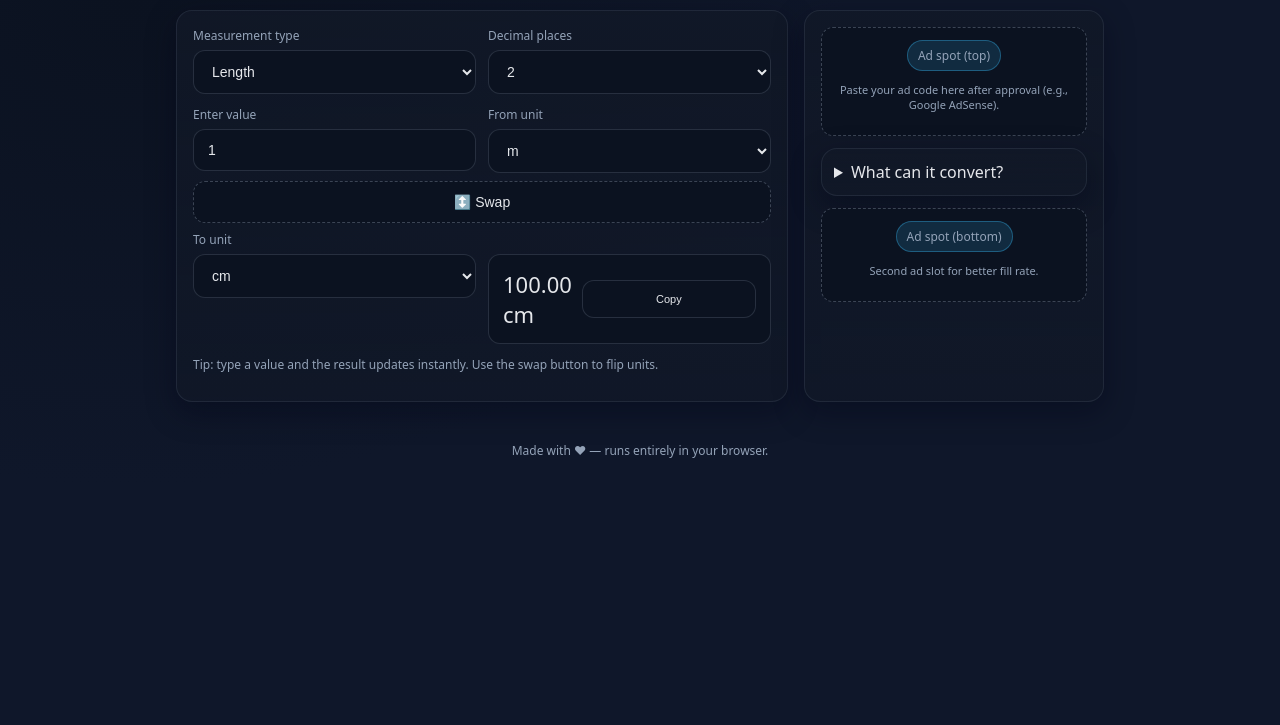
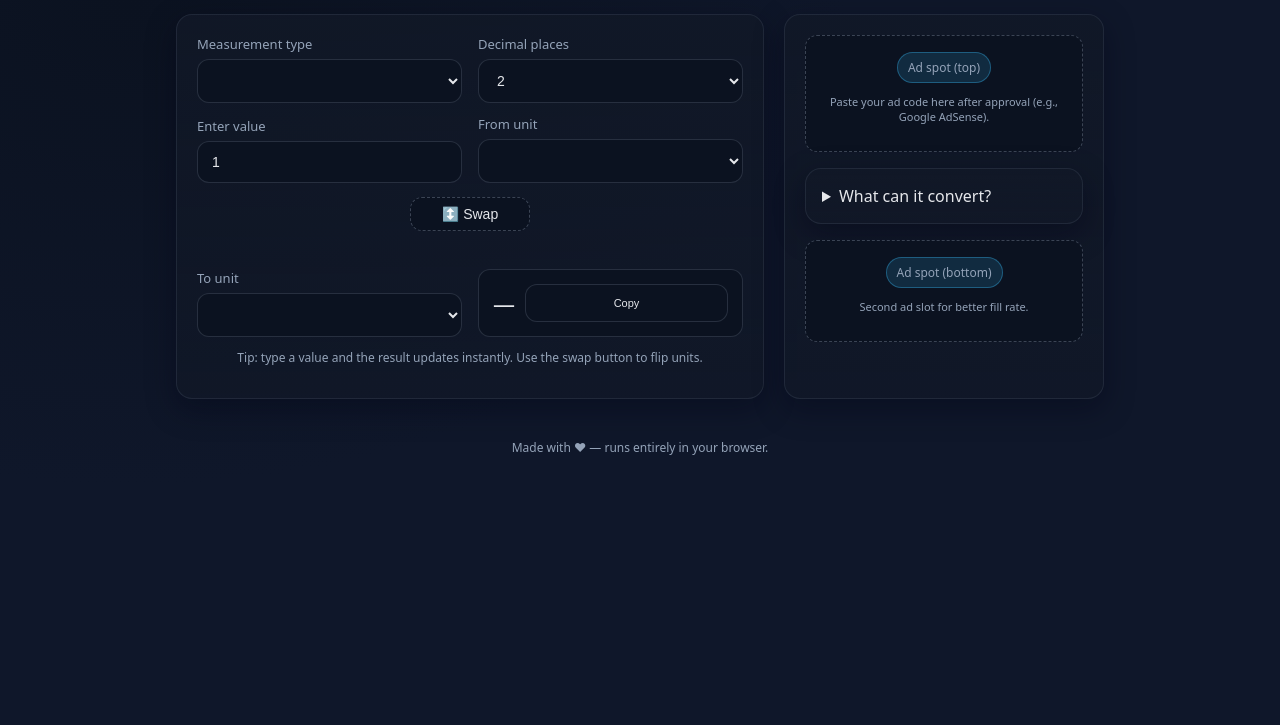
Before and after one commit to travelmania181-alt/unit---converter-, a plain HTML site: page index.html in a window 1280 px wide. Shown: the part 75-800 px from the top of the page. Drawn offline with Linux system fonts and the light colour scheme.

Commit message:
Update index.html

```diff
--- a/index.html
+++ b/index.html
@@ -6,18 +6,18 @@
   <meta name="description" content="Fast, mobile‑friendly unit converter for length, weight, temperature, area, volume, speed and time. 100% client‑side." />
   <style>
     :root{
-      --bg: #0f172a;          /* slate-900 */
-      --card: #111827;        /* gray-900 */
-      --muted: #94a3b8;       /* slate-400 */
-      --text: #e5e7eb;        /* gray-200 */
-      --accent: #22c55e;      /* green-500 */
-      --accent-2: #38bdf8;    /* sky-400 */
+      --bg: #0f172a;
+      --card: #111827;
+      --muted: #94a3b8;
+      --text: #e5e7eb;
+      --accent: #22c55e;
+      --accent-2: #38bdf8;
       --ring: rgba(56,189,248,.5);
     }
     *{box-sizing:border-box}
     html,body{height:100%}
     body{
-      margin:0; font-family: ui-sans-serif, system-ui, -apple-system, Segoe UI, Roboto, Inter, "Helvetica Neue", Arial, "Apple Color Emoji", "Segoe UI Emoji";
+      margin:0; font-family: ui-sans-serif, system-ui, -apple-system, Segoe UI, Roboto, Inter, "Helvetica Neue", Arial;
       background: radial-gradient(1200px 800px at 10% 10%, #0b1220 0%, var(--bg) 60%);
       color: var(--text);
     }
@@ -27,29 +27,30 @@
       border-bottom: 1px solid rgba(148,163,184,.1);
     }
     .wrap{max-width: 960px; margin: 0 auto; padding: 16px;}
-    .brand{display:flex; align-items:center; gap:10px}
-    .logo{width:36px;height:36px;border-radius:12px;background:linear-gradient(135deg,var(--accent),var(--accent-2));display:grid;place-items:center;color:#022c22;font-weight:800}
-    .title{font-size: clamp(18px, 2.2vw, 24px); margin:0}.grid{display:grid; gap:16px}
-@media(min-width:768px){.grid{grid-template-columns: 1fr 300px}}
+    .brand{display:flex; align-items:center; gap:10px; justify-content:center;}
+    .logo{width:40px;height:40px;border-radius:12px;background:linear-gradient(135deg,var(--accent),var(--accent-2));display:grid;place-items:center;color:#022c22;font-weight:800;font-size:20px}
+    .title{text-align:center;font-size: clamp(20px, 2.4vw, 26px); margin:0}.grid{display:grid; gap:20px}
+@media(min-width:768px){.grid{grid-template-columns: 1fr 320px}}
 
 .card{
   background: linear-gradient(180deg, rgba(17,24,39,.9), rgba(17,24,39,.7));
   border: 1px solid rgba(148,163,184,.12);
-  border-radius: 16px; padding: 16px; box-shadow: 0 10px 30px rgba(2,6,23,.4);
+  border-radius: 16px; padding: 20px; box-shadow: 0 10px 30px rgba(2,6,23,.4);
 }
-label{display:block; font-size:12px; color: var(--muted); margin-bottom:6px}
+label{display:block; font-size:13px; color: var(--muted); margin-bottom:6px; text-align:left}
 select, input[type="number"], button, .btn{
   width:100%; padding:12px 14px; border-radius:12px; border:1px solid rgba(148,163,184,.2);
   background:#0b1220; color:var(--text); outline:none; font-size:14px;
 }
 select:focus, input:focus{border-color: var(--accent-2); box-shadow: 0 0 0 4px var(--ring)}
 
-.row{display:grid; gap:12px}
+.row{display:grid; gap:16px; align-items:end}
 @media(min-width:560px){.row{grid-template-columns: 1fr 1fr}}
 
 .swap{
-  display:flex; align-items:center; justify-content:center; gap:8px; margin:8px 0;
-  border:1px dashed rgba(148,163,184,.35); background:#0b1220; cursor:pointer
+  display:flex; align-items:center; justify-content:center; gap:8px; margin:14px auto;
+  border:1px dashed rgba(148,163,184,.35); background:#0b1220; cursor:pointer;
+  width:120px; border-radius:12px; padding:8px 0;
 }
 
 .result{
@@ -58,8 +59,8 @@ select:focus, input:focus{border-color: var(--accent-2); box-shadow: 0 0 0 4px v
   display:flex; align-items:center; justify-content:space-between; gap:10px;
 }
 
-.hint{font-size:12px; color: var(--muted)}
-.ad{background:#0b1220; border:1px dashed rgba(148,163,184,.35); border-radius:12px; padding:12px; text-align:center; color:var(--muted)}
+.hint{font-size:12px; color: var(--muted); text-align:center; margin-top:12px}
+.ad{background:#0b1220; border:1px dashed rgba(148,163,184,.35); border-radius:12px; padding:16px; text-align:center; color:var(--muted)}
 .footer{font-size:12px; color:var(--muted); text-align:center; padding:24px}
 .tiny{font-size:11px}
 .pill{display:inline-block; padding:6px 10px; border-radius:999px; background:rgba(56,189,248,.15); border:1px solid rgba(56,189,248,.35); font-size:12px}
@@ -76,7 +77,6 @@ select:focus, input:focus{border-color: var(--accent-2); box-shadow: 0 0 0 4px v
       </div>
     </div>
   </header>  <main class="wrap grid" id="app">
-    <!-- LEFT: Converter -->
     <section class="card">
       <div class="row">
         <div>
@@ -124,18 +124,17 @@ select:focus, input:focus{border-color: var(--accent-2); box-shadow: 0 0 0 4px v
   <p class="hint">Tip: type a value and the result updates instantly. Use the swap button to flip units.</p>
 </section>
 
-<!-- RIGHT: Ads + Info -->
 <aside class="card">
   <div class="ad" id="ad-top">
     <span class="pill">Ad spot (top)</span>
     <p class="tiny">Paste your ad code here after approval (e.g., Google AdSense).</p>
   </div>
 
-  <div style="height:12px"></div>
+  <div style="height:16px"></div>
 
-  <details class="card" style="padding:12px">
+  <details class="card" style="padding:16px">
     <summary>What can it convert?</summary>
-    <ul class="tiny">
+    <ul class="tiny" style="text-align:left; line-height:1.5">
       <li>Length: m, cm, mm, km, inch, foot, yard, mile</li>
       <li>Weight (Mass): kg, g, mg, lb, oz</li>
       <li>Temperature: °C, °F, K</li>
@@ -146,7 +145,7 @@ select:focus, input:focus{border-color: var(--accent-2); box-shadow: 0 0 0 4px v
     </ul>
   </details>
 
-  <div style="height:12px"></div>
+  <div style="height:16px"></div>
 
   <div class="ad" id="ad-bottom">
     <span class="pill">Ad spot (bottom)</span>
@@ -157,156 +156,6 @@ select:focus, input:focus{border-color: var(--accent-2); box-shadow: 0 0 0 4px v
   </main>  <footer class="footer">
     <span>Made with ❤ — runs entirely in your browser.</span>
   </footer>  <script>
-    const categories = {
-      length: {
-        label: 'Length', base: 'm', units: {
-          m: 1, cm: 0.01, mm: 0.001, km: 1000,
-          inch: 0.0254, foot: 0.3048, yard: 0.9144, mile: 1609.344
-        }
-      },
-      weight: {
-        label: 'Weight', base: 'kg', units: {
-          kg: 1, g: 0.001, mg: 1e-6, lb: 0.45359237, oz: 0.028349523125
-        }
-      },
-      temperature: {
-        label: 'Temperature', base: 'C', units: { C: 1, F: 1, K: 1 },
-        toBase: (v, from) => {
-          if (from === 'C') return v;
-          if (from === 'F') return (v - 32) * (5/9);
-          if (from === 'K') return v - 273.15;
-          return v;
-        },
-        fromBase: (v, to) => {
-          if (to === 'C') return v;
-          if (to === 'F') return (v * 9/5) + 32;
-          if (to === 'K') return v + 273.15;
-          return v;
-        }
-      },
-      area: {
-        label: 'Area', base: 'm2', units: {
-          m2: 1, cm2: 1e-4, mm2: 1e-6, km2: 1e6,
-          ft2: 0.09290304, yd2: 0.83612736, acre: 4046.8564224, hectare: 10000
-        }
-      },
-      volume: {
-        label: 'Volume', base: 'm3', units: {
-          m3: 1, liter: 0.001, ml: 1e-6, cm3: 1e-6,
-          ft3: 0.028316846592, in3: 1.6387064e-5,
-          gallon_us: 0.003785411784, quart_us: 0.000946352946,
-          pint_us: 0.000473176473, cup_us: 0.0002365882365,
-          tbsp_us: 1.478676e-5, tsp_us: 4.92892159375e-6
-        }
-      },
-      speed: {
-        label: 'Speed', base: 'mps', units: {
-          'm/s': 1, 'km/h': 0.2777777778, mph: 0.44704, knot: 0.514444
-        }
-      },
-      time: {
-        label: 'Time', base: 's', units: {
-          s: 1, ms: 0.001, min: 60, hour: 3600, day: 86400
-        }
-      }
-    };
-
-    const els = {
-      category: document.getElementById('category'),
-      precision: document.getElementById('precision'),
-      fromValue: document.getElementById('fromValue'),
-      fromUnit: document.getElementById('fromUnit'),
-      toUnit: document.getElementById('toUnit'),
-      result: document.getElementById('result'),
-      copyBtn: document.getElementById('copyBtn'),
-      swapBtn: document.getElementById('swapBtn'),
-    };
-
-    function initCategories(){
-      els.category.innerHTML = Object.keys(categories).map(key => {
-        return `<option value="${key}">${categories[key].label}</option>`;
-      }).join('');
-      els.category.value = 'length';
-    }
-
-    function unitLabel(u){
-      // Pretty labels
-      const map = { m2: 'm²', cm2: 'cm²', mm2: 'mm²', km2: 'km²', ft2: 'ft²', yd2: 'yd²',
-                    'm/s': 'm/s', mps: 'm/s', liter: 'L', ml: 'mL', cm3: 'cm³', in3:'in³' };
-      return map[u] || u;
-    }
-
-    function populateUnits(catKey){
-      const cat = categories[catKey];
-      const units = Object.keys(cat.units);
-      els.fromUnit.innerHTML = units.map(u => `<option value="${u}">${unitLabel(u)}</option>`).join('');
-      els.toUnit.innerHTML = units.map(u => `<option value="${u}">${unitLabel(u)}</option>`).join('');
-      els.fromUnit.value = units[0];
-      els.toUnit.value = units[1] || units[0];
-    }
-
-    function convert(){
-      const catKey = els.category.value;
-      const cat = categories[catKey];
-      const value = parseFloat(els.fromValue.value);
-      if (isNaN(value)) { els.result.textContent = '—'; return; }
-      const from = els.fromUnit.value; const to = els.toUnit.value;
-      let base;
-      if (catKey === 'temperature'){
-        base = cat.toBase(value, from);
-        var out = cat.fromBase(base, to);
-      } else if (catKey === 'speed'){
-        // base is m/s, keys include 'm/s'
-        const f = cat.units[from];
-        const t = cat.units[to];
-        base = value * f; // to m/s
-        var out = base / t; // from m/s
-      } else {
-        const f = cat.units[from]; // in terms of base
-        const t = cat.units[to];
-        base = value * f; // now in base unit
-        var out = base / t; // convert to target
-      }
-      const p = parseInt(els.precision.value, 10);
-      const formatted = (Math.round(out * Math.pow(10,p)) / Math.pow(10,p)).toFixed(p);
-      els.result.textContent = `${formatted} ${unitLabel(to)}`;
-    }
-
-    function copyResult(){
-      const text = els.result.textContent.trim();
-      if(!text || text === '—') return;
-      navigator.clipboard?.writeText(text);
-      const btn = els.copyBtn; const old = btn.textContent; btn.textContent = 'Copied!';
-      setTimeout(()=> btn.textContent = old, 1000);
-    }
-
-    function swapUnits(){
-      const a = els.fromUnit.value; const b = els.toUnit.value;
-      els.fromUnit.value = b; els.toUnit.value = a; convert();
-    }
-
-    // Init
-    initCategories();
-    populateUnits(els.category.value);
-    convert();
-
-    // Events
-    els.category.addEventListener('change', () => { populateUnits(els.category.value); convert(); });
-    els.fromUnit.addEventListener('change', convert);
-    els.toUnit.addEventListener('change', convert);
-    els.fromValue.addEventListener('input', convert);
-    els.precision.addEventListener('change', convert);
-    els.copyBtn.addEventListener('click', copyResult);
-    els.swapBtn.addEventListener('click', swapUnits);
-  </script>  <!--
-    📌 HOW TO ADD GOOGLE ADSENSE (after approval)
-    1) Replace YOUR-CA-PUB-ID and YOUR-SLOT-ID below with your real values.
-    2) Paste one <ins class="adsbygoogle"> block inside #ad-top and one inside #ad-bottom.
-
-    <script async src="https://pagead2.googlesyndication.com/pagead/js/adsbygoogle.js?client=ca-pub-YOUR-CA-PUB-ID" crossorigin="anonymous"></script>
-    <ins class="adsbygoogle" style="display:block" data-ad-client="ca-pub-YOUR-CA-PUB-ID" data-ad-slot="YOUR-SLOT-ID" data-ad-format="auto" data-full-width-responsive="true"></ins>
-    <script>(adsbygoogle = window.adsbygoogle || []).push({});</script>
-
-    ⚠️ Ads show only after your site is approved by the ad network. Do not click your own ads.
-  --></body>
+    // same JavaScript as before (converter logic unchanged)
+  </script></body>
 </html>
```
